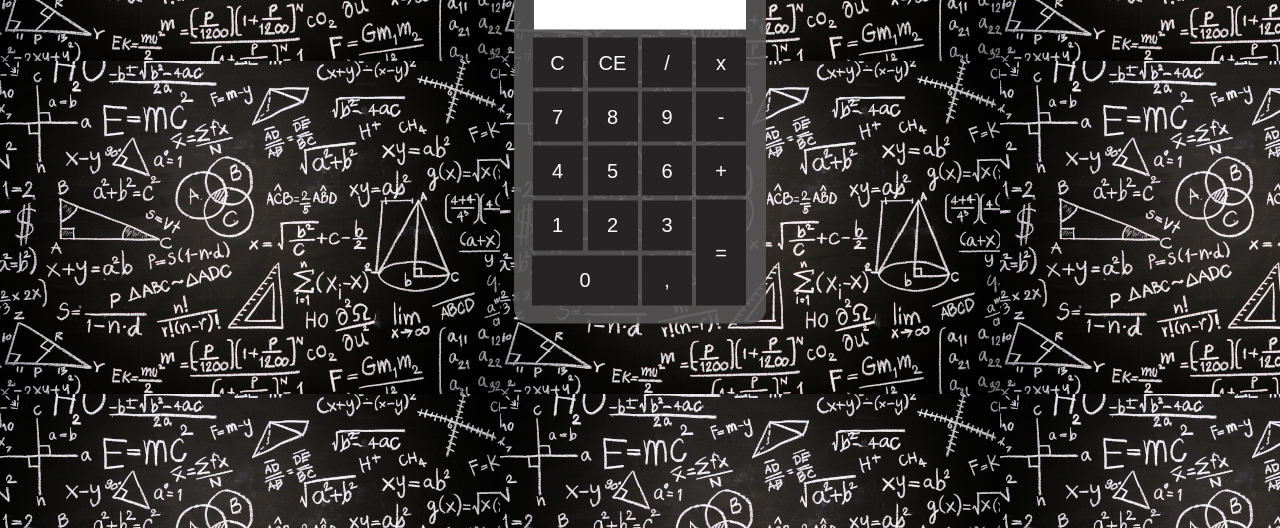
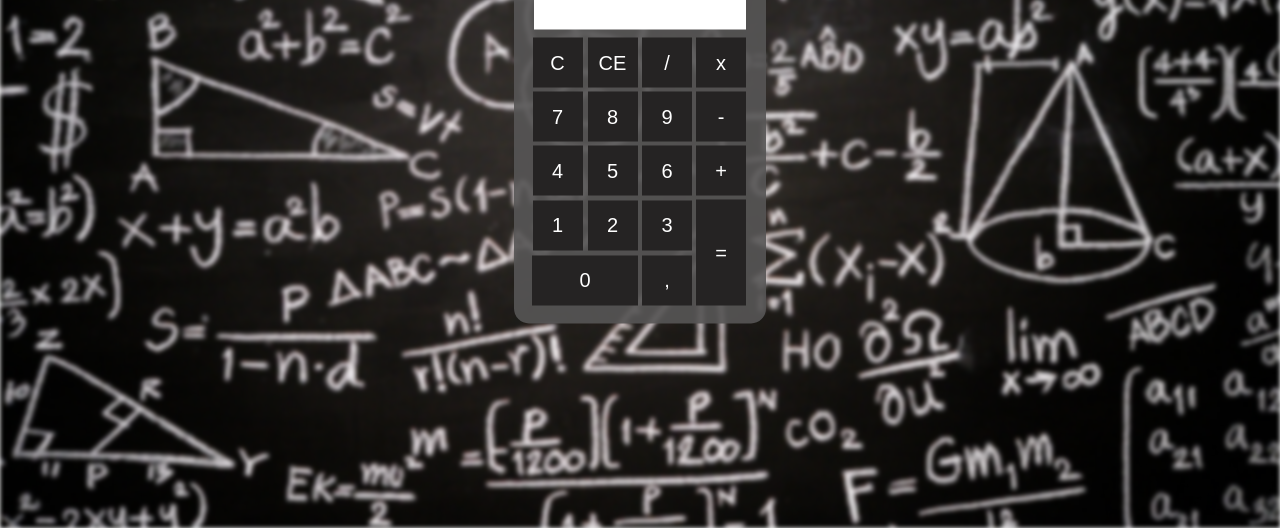
Before and after one commit to deivisonandre/projeto-calculadora, a plain HTML site: page index.html in a window 1280 px wide. Shown: the part 272-800 px from the top of the page. Drawn offline with Linux system fonts and the light colour scheme.

Commit message:
Atualização imagem de fundo

```diff
--- a/index.html
+++ b/index.html
@@ -10,7 +10,8 @@
 </head>
 <body>
     <div class="fundo">
-        <div class="calculadora">
+        <img src="imagem-fundo-500.jpg" alt="Imagem de fundo">
+        <div class ="calculadora">
             <h1>Calculadora</h1>
             <p id="resultado"></p>
             <table>
--- a/style.css
+++ b/style.css
@@ -6,12 +6,18 @@
     padding: 0;
 }
 
-.fundo{
-    background-image: url(imagem-fundo-500.jpg);
+img {
+    width: 100%;
+    filter: blur(2px);
+    height: 100vh;
+}
+
+.fundo {
+    overflow-y: hidden ;
     height: 100vh;
     color: white;
     font-family: Arial, Helvetica, sans-serif;
-    text-align: center;
+    text-align:center ;
 }
 
 .calculadora {
```
